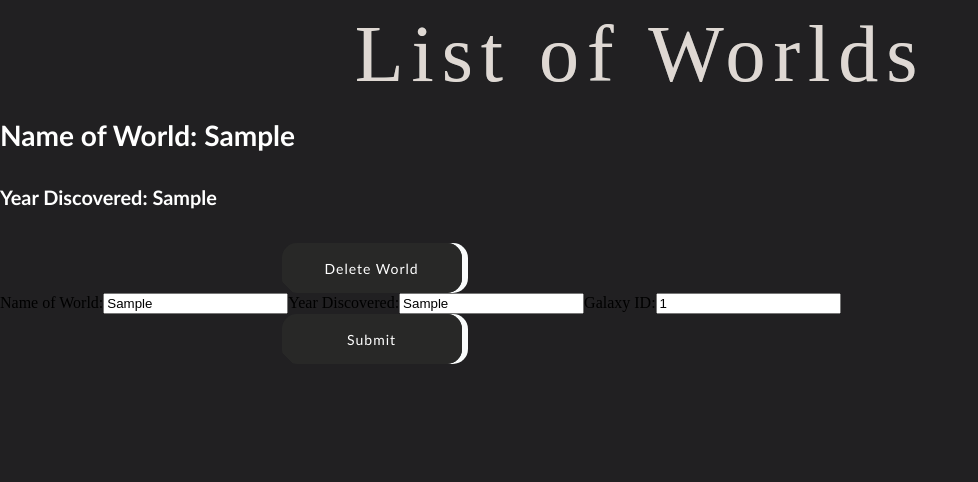
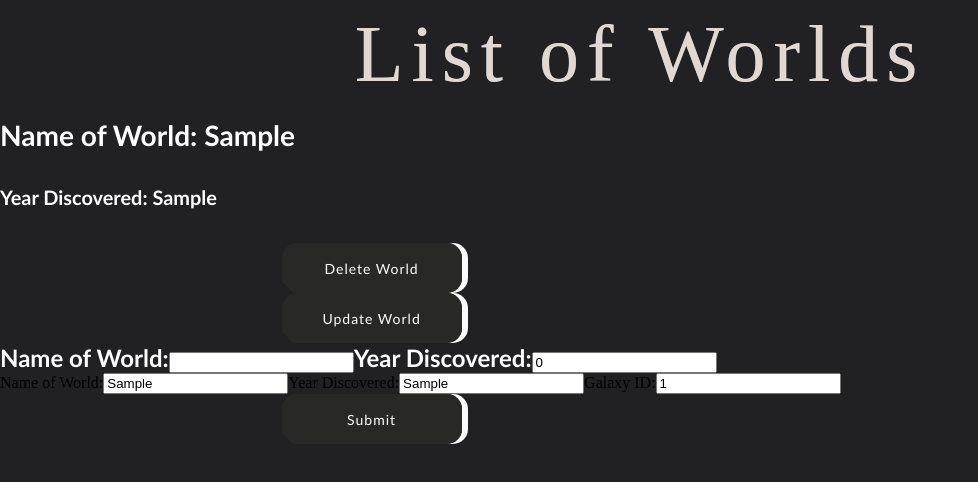
Before and after one commit to codecathonors/front-end, a React (Create React App) app: page /worlds in a window 1280 px wide. Both pictures are taken after typing "Sample", "Sample" into the empty fields and a click on the button "Submit". Shown: the top 482 px of the page, without its empty margins (0-978 px from the left). Built offline with nearby package versions, Linux system fonts and the light colour scheme; no server answers.

Commit message:
add patch

```diff
--- a/src/App.js
+++ b/src/App.js
@@ -1,5 +1,7 @@
-import React, { useState, useEffect } from 'react';
+import React, { useState, useEffect} from 'react';
+
 import { Routes, Route } from 'react-router-dom';
+
 import WorldsList from "./WorldsList";
 import Galaxy from "./Galaxy";
 
@@ -25,9 +27,21 @@ function App() {
     setWorlds(worlds.filter(world => world.id !== id))
   }
 
+  const onUpdatedWorld = (updatedWorld) => {
+    const newUpdatedWorld = (world) => {
+      if (world.id === updatedWorld.id){
+        return updatedWorld
+      } else {
+        return world
+      }
+    }
+    setWorlds(newUpdatedWorld)
+  }
+
+
   return (
-    <div>
-      <Routes>
+      <div>
+        <Routes>
 
         <Route
           path="/"
@@ -36,7 +50,7 @@ function App() {
 
         <Route
           path="/worlds/"
-          element={<WorldsList worlds={worlds} handleNewWorld={handleNewWorld} filteredDeletedWorld={filteredDeletedWorld} />}
+          element={<WorldsList worlds={worlds} handleNewWorld={handleNewWorld} filteredDeletedWorld={filteredDeletedWorld} onUpdatedWorld={onUpdatedWorld}/>}
         />
 
         {/* <Route
@@ -44,8 +58,8 @@ function App() {
           element={<WorldsList worlds={worlds}/>}
         /> */}
 
-      </Routes>
-    </div>
+        </Routes>
+      </div>
   )
 }
 
--- a/src/SingleWorld.js
+++ b/src/SingleWorld.js
@@ -1,6 +1,10 @@
-import React from 'react'
+import React, { useState } from 'react'
 
-function SingleWorld ( { world, filteredDeletedWorld }) {
+function SingleWorld ( { world, filteredDeletedWorld, onUpdatedWorld }) {
+
+    const [name, setName] = useState("");
+    const [year, setYear] = useState(0);
+    const [editWorld, setEditWorld] = useState("");
 
     const handleDelete = () => {
         fetch(`http://localhost:9292/worlds/${world.id}`, {
@@ -10,11 +14,39 @@ function SingleWorld ( { world, filteredDeletedWorld }) {
         filteredDeletedWorld(world.id)
     }
 
+    const handleUpdate = (e) => {
+        // e.preventDefault();
+        const updatedWorld = {
+            name_of_world: name,
+            discovered_year: year
+        }
+        fetch(`http://localhost:9292/worlds/${world.id}`, {
+            method:'PATCH',
+            headers: {'Content-type': 'application/json'},
+            body: JSON.stringify(
+               updatedWorld
+            )
+        }).then(resp => resp.json())
+        .then(updatedWorld => {setEditWorld(updatedWorld);
+        onUpdatedWorld(updatedWorld);});
+
+    }
+
     return (
         <>
             <h3>Name of World: {world.name_of_world}</h3>
             <h5>Year Discovered: {world.discovered_year}</h5>
             <button onClick={handleDelete}> Delete World </button>
+            <form onSubmit={handleUpdate}>
+                <button type='submit'> Update World </button>
+                <br></br>
+                <label>
+                Name of World:
+                    <input type="text" name="nameOfWorld" onChange={e => setName(e.target.value)} value={name}/>
+                    Year Discovered:
+                    <input type="text" name="yearDiscovered" onChange={e => setYear(e.target.value)} value={year}/>
+                </label>
+            </form>
         </>
     )
 }
--- a/src/WorldsList.js
+++ b/src/WorldsList.js
@@ -4,7 +4,7 @@ import AddWorld from "./AddWorld";
 // import World from './World'
 // import AddWorld from './AddWorld.js'
 
-function WorldsList({ worlds, handleNewWorld, filteredDeletedWorld }) {
+function WorldsList({ worlds, handleNewWorld, filteredDeletedWorld, onUpdatedWorld }) {
 
 
   // const onDeleteReview = (id) => {
@@ -24,7 +24,7 @@ function WorldsList({ worlds, handleNewWorld, filteredDeletedWorld }) {
       <br></br>
       <br></br>
       <h2 class="text_worlds">{worlds.map((world) => (
-        <SingleWorld key={world.id} world={world} filteredDeletedWorld={filteredDeletedWorld} />
+        <SingleWorld key={world.id} world={world} filteredDeletedWorld={filteredDeletedWorld} onUpdatedWorld={onUpdatedWorld} />
       ))}
       </h2>
       {/* <button>Add New World</button> */}
```
